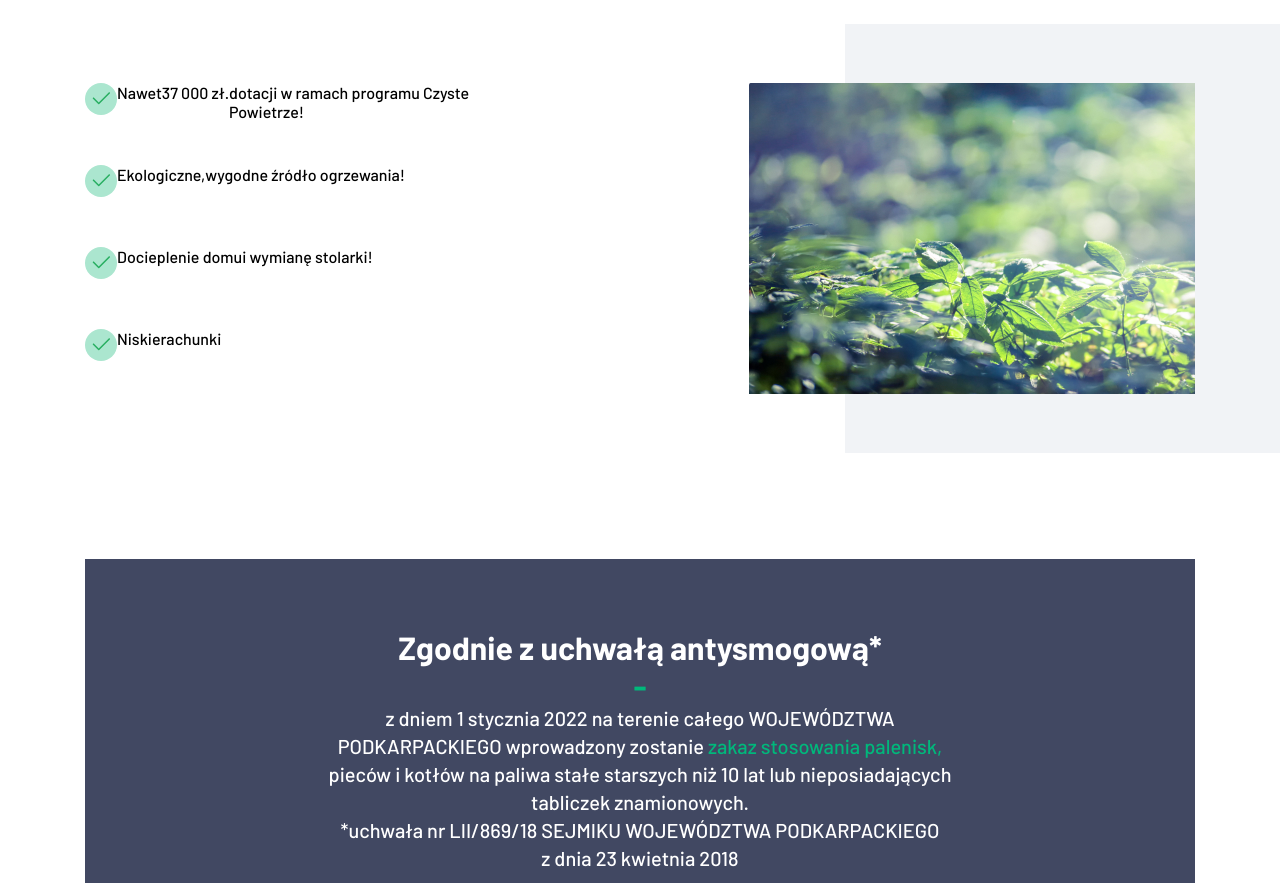
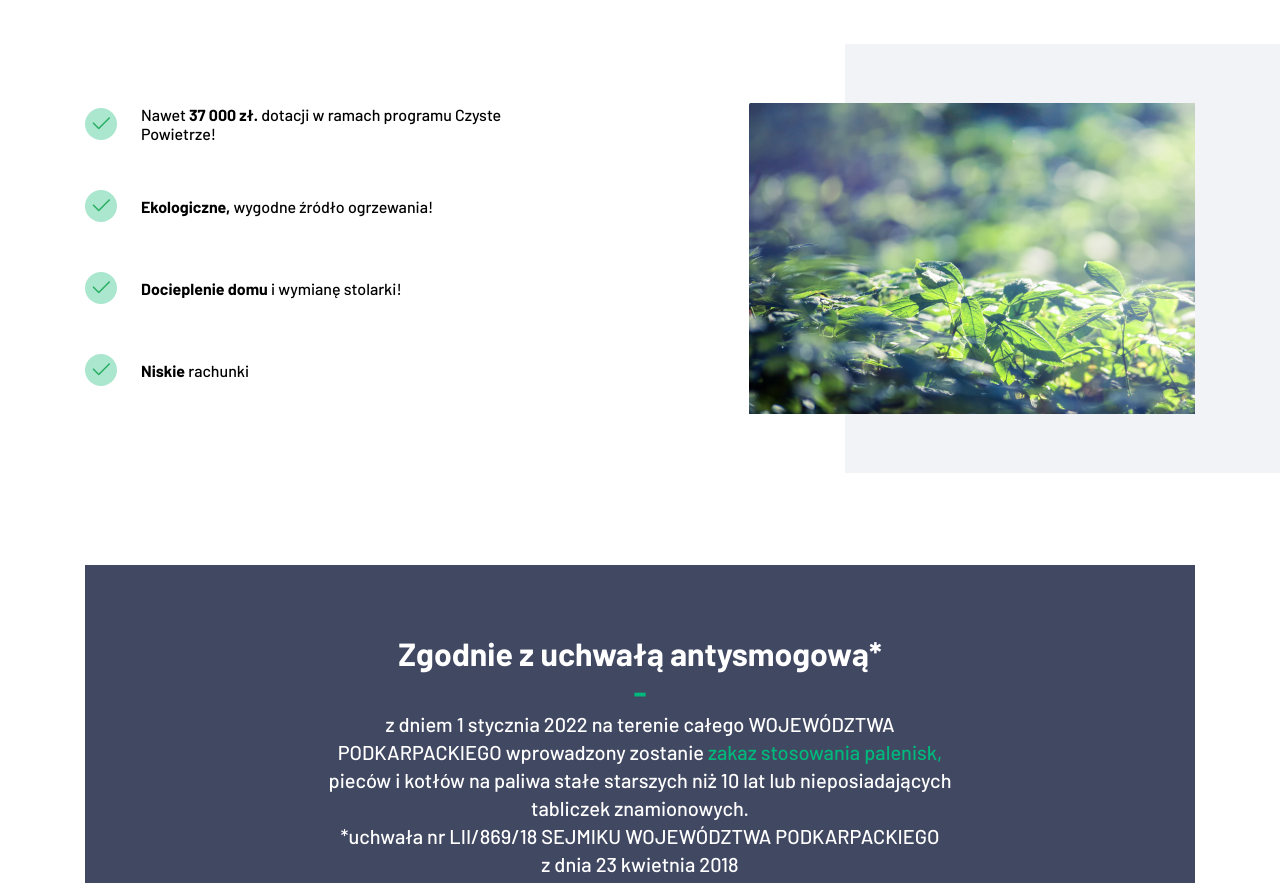
Before and after one commit to weblukas/Moceko, a website: page index.html in a window 1280 px wide. Shown: the part 1770-2653 px from the top of the page. Drawn offline with Linux system fonts and the light colour scheme.

Commit message:
css desktop done

```diff
--- a/index.html
+++ b/index.html
@@ -72,14 +72,28 @@
             <h3 class="profits__heading">Co możesz <br> <span class="profits__heading--strong">zyskać?</span></h3>
             <div class="profits__body">
                 <ul class="list">
-                    <li class="list__item"><img class="item__icon" src="/assets/check.svg">Nawet <span class="strong">37 000 zł.</span> dotacji w ramach programu Czyste <br> Powietrze!</li>
-                    <li class="list__item"><img class="item__icon" src="/assets/check.svg"><span class="strong">Ekologiczne,</span> wygodne źródło ogrzewania!</li>
-                    <li class="list__item"><img class="item__icon" src="/assets/check.svg"><span class="strong">Docieplenie domu</span> i wymianę stolarki!</li>
-                    <li class="list__item"><img class="item__icon" src="/assets/check.svg"><span class="strong">Niskie</span> rachunki</li>
+                    <li class="list__item">
+                      <img class="list__icon" src="/assets/check.svg">
+                      <span>Nawet <span class="list__strong">37 000 zł.</span> dotacji w ramach programu Czyste <br> Powietrze!</span>
+                    </li>
+
+                    <li class="list__item">
+                      <img class="list__icon" src="/assets/check.svg">
+                      <span><span class="list__strong">Ekologiczne,</span> wygodne źródło ogrzewania!</span>
+                    </li>
+
+                    <li class="list__item">
+                      <img class="list__icon" src="/assets/check.svg">
+                      <span><span class="list__strong">Docieplenie domu</span> i wymianę stolarki!</span>
+                    </li>
+
+                    <li class="list__item">
+                      <img class="list__icon" src="/assets/check.svg">
+                      <span><span class="list__strong">Niskie</span> rachunki</span>
+                    </li>
                 </ul>
                 <div class="profits__img">
                     <img src="/assets/ground-flora.jpg">
-                    <div class="profits__grey-bg"></div>
                 </div>
                 <div class="profits__bg-box"></div>
             </div>
--- a/scss/style.scss
+++ b/scss/style.scss
@@ -174,7 +174,6 @@ body {
 .profits {
     margin-top: 106px;
 
-
     &__heading {
         font-size: 48px;
         font-weight: $medium;
@@ -194,23 +193,41 @@ body {
        position: relative;
     }
 
+    &__img {
+        margin-top: 20px;
+    }
+
     &__bg-box {
         width: 515px;
         height: 429px;
         background-color: $light-grey-bg;
         position: absolute;
-        top: -59px;
+        top: -39px;
         right: -165px;
         z-index: -10;
     }
 }
 
-.list__item {
+.list {
+
+    &__item{
     height: 82px;
     display: flex;
-    align-items: flex-start;
+    justify-content: start;
+    align-items: center;
+    }
+
+    &__icon {
+        width: 32px;
+        height: 32px;
+        margin-right: 24px;
+    }
+
+    &__strong {
+       font-weight: $bold;
+    }
 }
-// do poprawy list items
+
 
 /*Legal info*/
 .legal-info {
```
Also changed, not shown: css/style.css.
